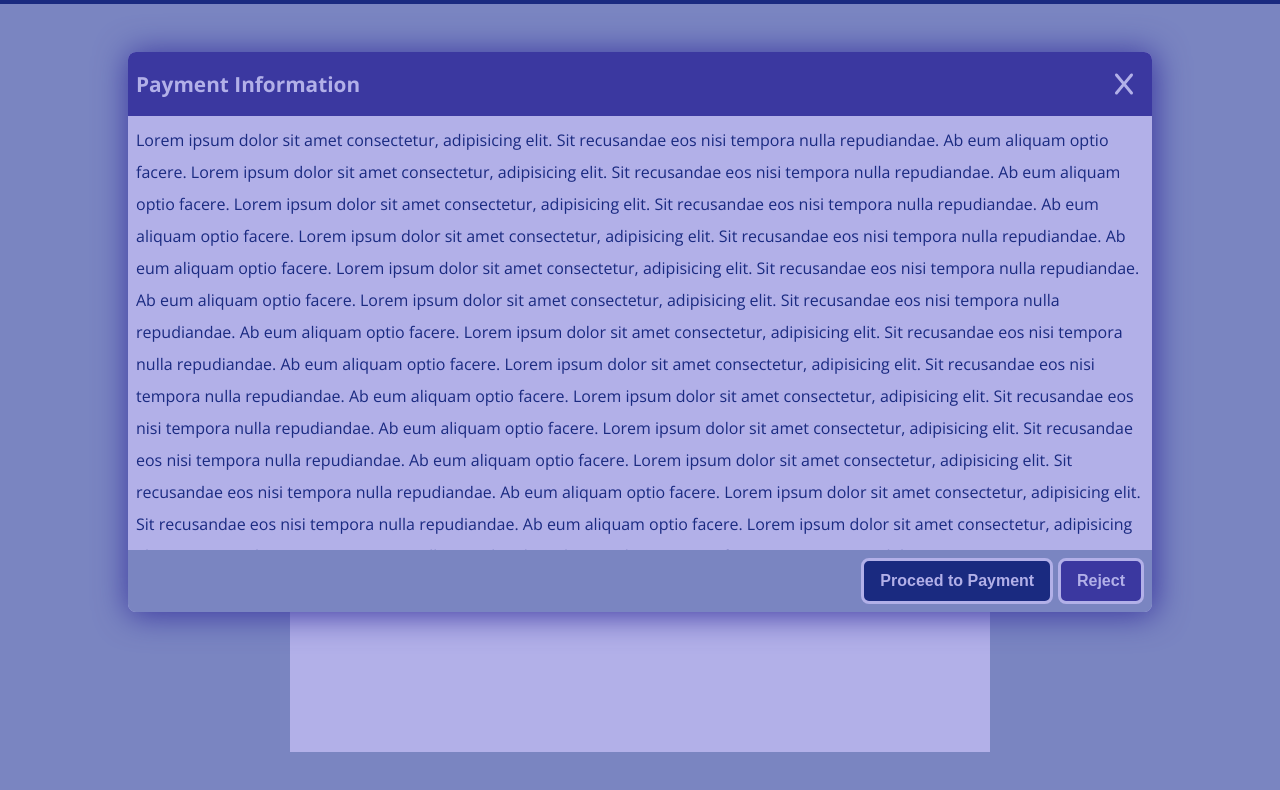
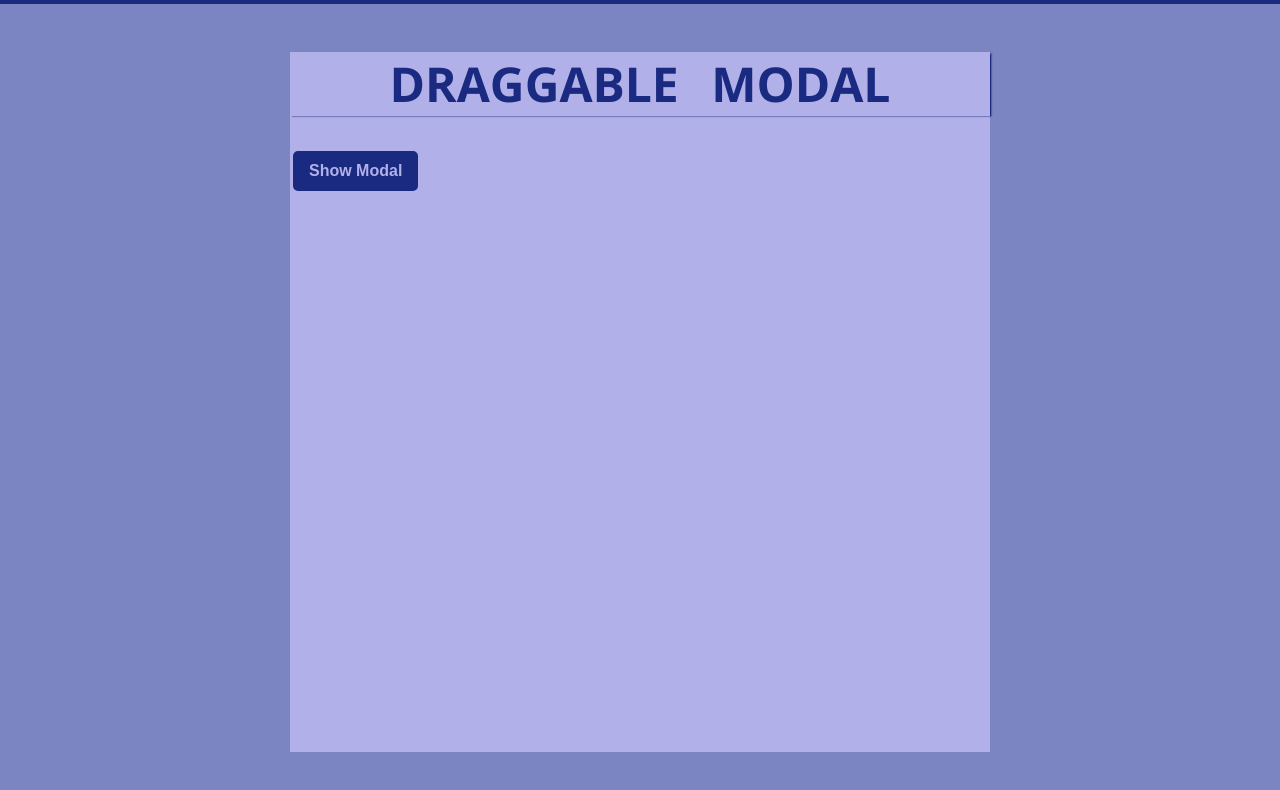
Before and after one commit to gebrina/draggable-modal, a React (Vite) app: page / in a window 1280 px wide. Shown: the top 790 px of the page. Built offline with nearby package versions, Linux system fonts and the light colour scheme.

Commit message:
add animation to the modal component

```diff
--- a/src/components/button/Button.style.tsx
+++ b/src/components/button/Button.style.tsx
@@ -15,6 +15,7 @@ export const Button = styled(motion.button)<TButtonProps>`
   font-size: 1.2rem;
   font-weight: bold;
   color: var(--tertiary);
+  width: max-content;
   background-color: ${({ variant }) =>
     variant === "primary" ? "var(--primary)" : "var(--secondary)"};
   &:hover {
--- a/src/components/modal/Modal.style.tsx
+++ b/src/components/modal/Modal.style.tsx
@@ -45,12 +45,18 @@ export const ModalWrapper = styled(motion.div)`
   justify-content: space-between;
   min-width: 300px;
   width: 60%;
-  left: 20%;
+  left: 50%;
   border-radius: 0.5rem;
   overflow: hidden;
+
   @media (min-width: 700px) {
     width: 80%;
     left: 10%;
+  }
+
+  @media (min-width: 1000px) {
+    width: 70%;
+    left: 15%;
   }
 `;
 
--- a/src/components/modal/Modal.tsx
+++ b/src/components/modal/Modal.tsx
@@ -1,3 +1,4 @@
+import { AnimatePresence, Variants } from "motion/react";
 import { FC, ReactNode } from "react";
 import { FaX } from "react-icons/fa6";
 import {
@@ -15,6 +16,21 @@ export type TModalProps = {
   onClose: () => void;
 };
 
+const modalVariants: Variants = {
+  hidden: {
+    opacity: 0,
+    scale: 0.2,
+  },
+  visible: {
+    opacity: 1,
+    scale: 1,
+    transition: {
+      duration: 0.5,
+      type: "spring",
+    },
+  },
+};
+
 export const Modal: FC<TModalProps> = ({
   title,
   visible,
@@ -23,14 +39,22 @@ export const Modal: FC<TModalProps> = ({
   onClose,
 }) => {
   return (
-    visible && (
-      <ModalWrapper>
+    <AnimatePresence>
+      {visible && (
+        <ModalWrapper
+          variants={modalVariants}
+          initial="hidden"
+          animate="visible"
+          exit="hidden"
+          key="modal"
+        >
           <ModalHeader>
             <h1>{title}</h1> <FaX className="close-btn" onClick={onClose} />
           </ModalHeader>
           <ModalContent>{children}</ModalContent>
           <ModalFooter>{footer}</ModalFooter>
         </ModalWrapper>
-    )
+      )}
+    </AnimatePresence>
   );
 };
--- a/src/pages/home/HomePage.tsx
+++ b/src/pages/home/HomePage.tsx
@@ -10,7 +10,7 @@ import {
 } from "./HomePage.style";
 
 export const HomePage = () => {
-  const [visible, setVisible] = useState(true);
+  const [visible, setVisible] = useState(false);
 
   const handleModalClose = () => {
     setVisible(false);
@@ -50,10 +50,10 @@ export const HomePage = () => {
         <Title>Draggable Modal</Title>
         <Button
           variant="primary"
-          label="Show Modale"
+          label="Show Modal"
           onClick={() => setVisible(true)}
         />
-        {visible && <Modal {...modalProps} />}
+        <Modal {...modalProps} />
       </PageContent>
     </Page>
   );
```
Lines whose indentation alone changed are shown as unchanged.
